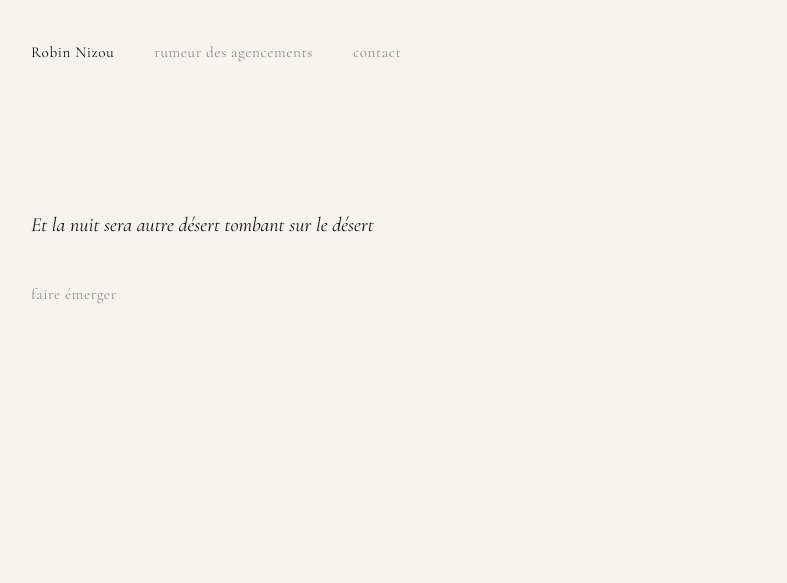
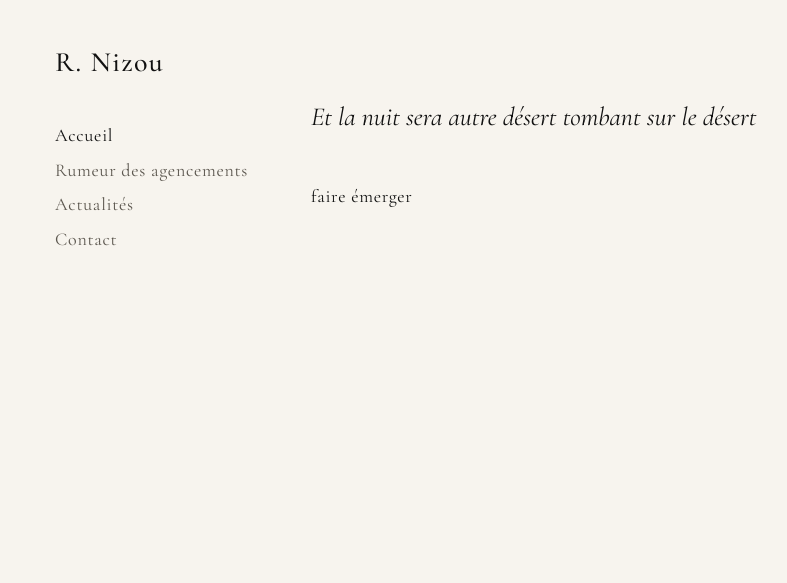
Before and after one commit to robinnizou-wq/poesie_site, a plain HTML site: page index.html in a window 1280 px wide. Shown: the whole page, without its empty margins (9-796 px from the left). Drawn offline with nearby package versions, Linux system fonts and the light colour scheme.

Commit message:
Add files via upload

```diff
--- a/index.html
+++ b/index.html
@@ -3,27 +3,36 @@
 <head>
 <meta charset="utf-8">
 <meta name="viewport" content="width=device-width, initial-scale=1">
-<title>Rumeur des agencements</title>
+<title>R. Nizou</title>
 <link rel="preconnect" href="https://fonts.googleapis.com">
 <link rel="preconnect" href="https://fonts.gstatic.com" crossorigin>
 <link href="https://fonts.googleapis.com/css2?family=Cormorant+Garamond:ital,wght@0,400;0,500;1,400&display=swap" rel="stylesheet">
 <link rel="stylesheet" href="style.css">
 </head>
 <body>
-<nav>
-  <a href="index.html">Robin Nizou</a>
-  <a href="rumeur.html">rumeur des agencements</a>
-  <a href="contact.html">contact</a>
-</nav>
-<main class="accueil">
+<div class="page">
+<aside>
+  <h1 class="nom"><a href="index.html">R. Nizou</a></h1>
+  <nav aria-label="Navigation principale">
+    <a href="index.html">Accueil</a>
+    <a href="rumeur.html">Rumeur des agencements</a>
+    <a href="actualites.html">Actualités</a>
+    <a href="contact.html">Contact</a>
+  </nav>
+</aside>
+<main>
+<div class="colonne">
   <p class="phrase" id="phrase"></p>
   <button type="button" id="bouton">faire émerger</button>
-  <div id="emergence"></div>
+  <div id="emergence" aria-live="polite"></div>
+</div>
 </main>
+</div>
 <script src="site.js"></script>
 <script>
   lire('phrase.txt').then(p => document.getElementById('phrase').textContent = p.trim());
 
+  const phrase = document.getElementById('phrase');
   const zone = document.getElementById('emergence');
   let textes = [], dernier = -1;
   lireTextes().then(t => textes = t);
@@ -33,12 +42,20 @@
     let i;
     do { i = Math.floor(Math.random() * textes.length); }
     while (textes.length > 1 && i === dernier);
+    const premier = dernier === -1;
     dernier = i;
+    phrase.classList.add('cachee');
     zone.classList.remove('la');
     setTimeout(() => {
       zone.textContent = textes[i].texte;
+      if (textes[i].date) {
+        const d = document.createElement('span');
+        d.className = 'date';
+        d.textContent = textes[i].date;
+        zone.appendChild(d);
+      }
       zone.classList.add('la');
-    }, zone.textContent ? 700 : 0);
+    }, premier ? 0 : 700);
   });
 </script>
 </body>
--- a/site.js
+++ b/site.js
@@ -4,10 +4,10 @@ async function lire(fichier) {
   return r.ok ? r.text() : '';
 }
 
-// Découpe textes.txt : un texte par bloc, blocs séparés par une ligne "---".
+// Découpe un fichier de textes : blocs séparés par une ligne "---".
 // Une première ligne commençant par "@" est la date (facultative).
-async function lireTextes() {
-  const brut = await lire('textes.txt');
+async function lireTextes(fichier = 'textes.txt') {
+  const brut = await lire(fichier);
   const blocs = [];
   let courant = [];
   for (const ligne of brut.split(/\r?\n/)) {
@@ -27,8 +27,27 @@ async function lireTextes() {
   }).filter(t => t.texte);
 }
 
-// Le lien de la page en cours est en noir plein
-const page = location.pathname.split('/').pop() || 'index.html';
+// Affiche une liste de textes dans un élément
+function afficherListe(textes, conteneur) {
+  textes.forEach(t => {
+    const div = document.createElement('div');
+    div.className = 'texte';
+    div.textContent = t.texte;
+    if (t.date) {
+      const d = document.createElement('span');
+      d.className = 'date';
+      d.textContent = t.date;
+      div.appendChild(d);
+    }
+    conteneur.appendChild(div);
+  });
+}
+
+// Le lien de la page en cours est en noir
+const pageCourante = location.pathname.split('/').pop() || 'index.html';
 document.querySelectorAll('nav a').forEach(a => {
-  if (a.getAttribute('href') === page) a.classList.add('actif');
+  if (a.getAttribute('href') === pageCourante) {
+    a.classList.add('actif');
+    a.setAttribute('aria-current', 'page');
+  }
 });
--- a/style.css
+++ b/style.css
@@ -1,40 +1,55 @@
-:root { --fond: #f7f4ee; --encre: #111; }
-* { box-sizing: border-box; margin: 0; padding: 0; }
-html, body { background: var(--fond); color: var(--encre); }
+:root { --fond: #f7f4ee; --encre: #111; --gris: #5c574f; }
+* { box-sizing: border-box; }
+html, body { margin: 0; background: var(--fond); color: var(--encre); }
 body {
   font-family: 'Cormorant Garamond', Georgia, serif;
-  font-size: 17px;
-  line-height: 1.65;
-  min-height: 100vh;
+  font-size: 20px;
+  line-height: 1.6;
+  text-align: left;
 }
-nav {
-  display: flex;
-  flex-wrap: wrap;
-  gap: .4rem 2.5rem;
-  padding: 2.5rem 2.5rem 0;
-  font-size: .95rem;
-  letter-spacing: .04em;
+a { color: var(--encre); text-decoration: none; }
+a:hover, button:hover { text-decoration: underline; }
+a:focus-visible, button:focus-visible { outline: 2px solid var(--encre); outline-offset: 3px; }
+
+.page { display: flex; flex-wrap: wrap; align-items: flex-start; min-height: 100vh; }
+
+/* Colonne de gauche */
+aside {
+  flex: 0 0 280px;
+  padding: 40px 0 40px clamp(20px, 5vw, 64px);
+  display: flex; flex-direction: column; align-items: flex-start; gap: 36px;
 }
-nav a { color: var(--encre); text-decoration: none; opacity: .45; transition: opacity .4s; }
-nav a:hover, nav a.actif { opacity: 1; }
-main { max-width: 34rem; padding: 0 2.5rem 6rem; }
+.nom { margin: 0; font-size: 28px; font-weight: 500; letter-spacing: .05em; }
+nav { display: flex; flex-direction: column; align-items: flex-start; gap: 6px; font-size: 18px; letter-spacing: .04em; }
+nav a { color: var(--gris); }
+nav a.actif { color: var(--encre); }
+
+/* Contenu */
+main { flex: 999 1 520px; min-width: 0; padding: 40px clamp(20px, 5vw, 64px) 140px 40px; }
+.colonne { max-width: 680px; padding-top: 56px; }
 
 /* Accueil */
-.accueil { padding-top: 9rem; }
-.phrase { font-style: italic; font-size: 1.25rem; white-space: pre-line; }
+.phrase { margin: 0; font-style: italic; font-size: 26px; white-space: pre-line; transition: opacity .9s, visibility .9s; }
+.phrase.cachee { opacity: 0; visibility: hidden; }
 button {
-  font: inherit; font-size: .95rem; letter-spacing: .04em;
+  font: inherit; font-size: 18px; letter-spacing: .04em;
   background: none; border: none; color: var(--encre);
-  cursor: pointer; margin-top: 2.5rem; padding: 0; text-align: left; opacity: .45; transition: opacity .4s;
+  cursor: pointer; margin: 40px 0 0; padding: 4px 0; text-align: left;
 }
-button:hover { opacity: 1; }
-#emergence { margin-top: 3rem; min-height: 8rem; white-space: pre-line; opacity: 0; transition: opacity 1.2s; }
-#emergence.la { opacity: 1; }
+#emergence { margin-top: 48px; white-space: pre-line; opacity: 0; visibility: hidden; transition: opacity 1.2s; }
+#emergence.la { opacity: 1; visibility: visible; }
 
-/* Rumeur des agencements */
-.texte { white-space: pre-line; padding: 4rem 0 0; }
-.date { display: block; font-size: .8rem; opacity: .45; margin-top: 1.2rem; }
+/* Listes de textes (rumeur, actualités) */
+.texte { white-space: pre-line; margin: 0 0 4rem; }
+.date { display: block; margin-top: 18px; font-size: 16px; color: var(--gris); }
 
 /* Contact */
-.contact { white-space: pre-line; padding-top: 4rem; }
-.contact a { color: var(--encre); }
+.contact { white-space: pre-line; margin: 0; }
+.contact a { text-decoration: underline; }
+
+/* Petit écran : le menu passe au-dessus */
+@media (max-width: 820px) {
+  aside { flex-basis: 100%; padding-right: 20px; padding-bottom: 0; gap: 20px; }
+  main { padding: 8px 20px 100px clamp(20px, 5vw, 64px); }
+  .colonne { padding-top: 24px; }
+}
```
Also changed, not shown: actualites.html (added, +32 -0 lines), contact.html (+18 -10 lines), rumeur.html (+18 -24 lines), actualites.txt (added).
